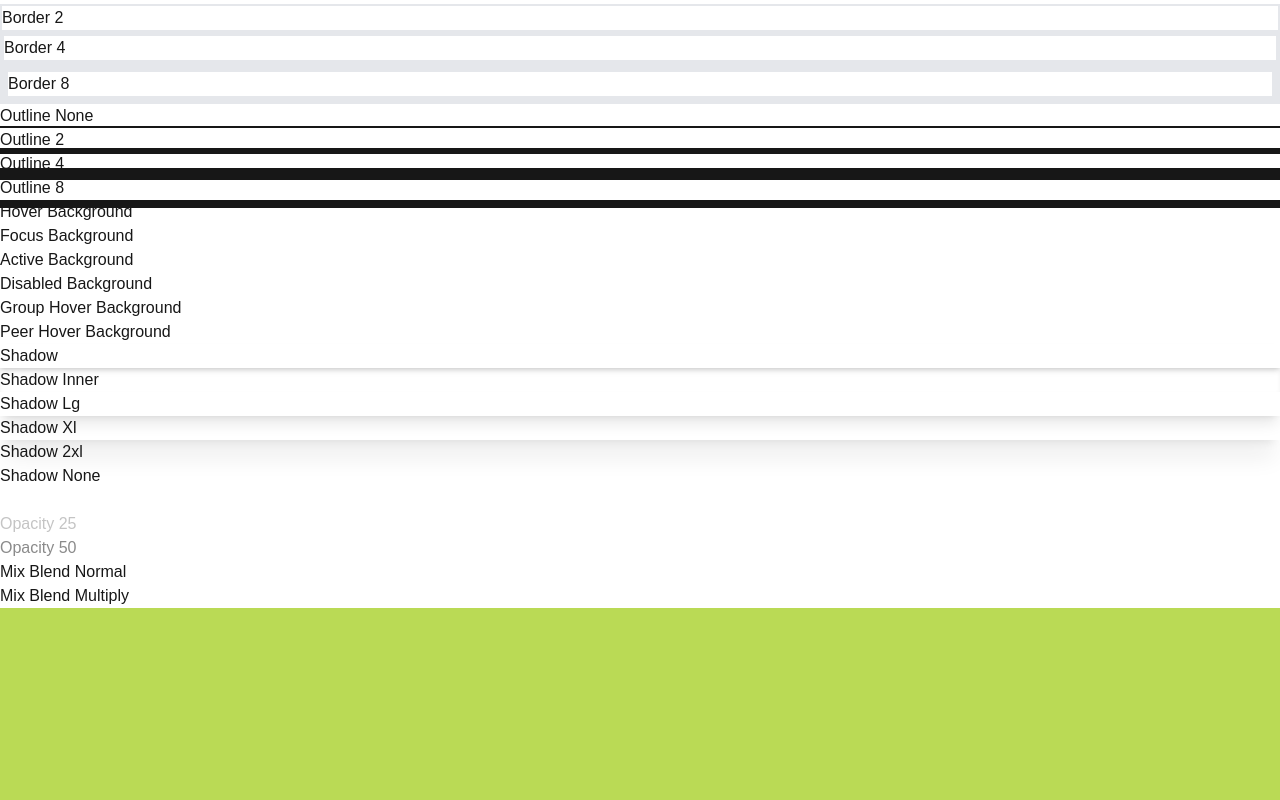
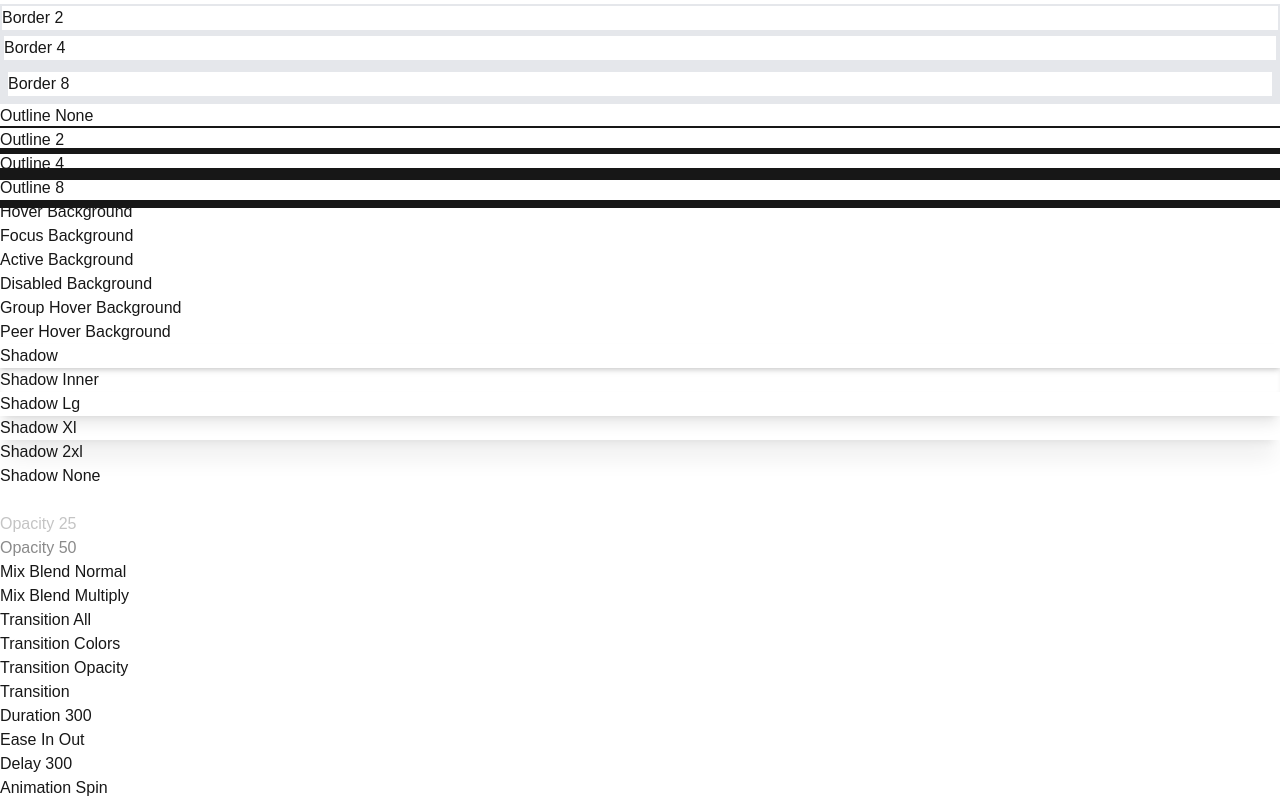
Before and after one commit to vietle290/tailwindcss, a Next.js app: page / in a window 1280 px wide. Shown: the part 5070-5870 px from the top of the page. Before the commit the page ends 5678 px from the top, so only its background shows below. Built offline with nearby package versions, Linux system fonts and the light colour scheme.

Commit message:
Tailwindcss Transition

```diff
--- a/app/page.tsx
+++ b/app/page.tsx
@@ -516,6 +516,38 @@ export default function Home() {
       <div className="mix-blend-multiply">
         <p>Mix Blend Multiply</p>
       </div>
+      {/*---------------------------------------*/}
+      {/* Tailwind Animation */}
+      {/*Tailwind Transition Property*/}
+      <div className="transition-all duration-300">
+        <p>Transition All</p>
+      </div>
+      <div className="transition-colors duration-300">
+        <p>Transition Colors</p>
+      </div>
+      <div className="transition-opacity duration-300">
+        <p>Transition Opacity</p>
+      </div>
+      <div className="transition duration-300">
+        <p>Transition</p>
+      </div>
+      {/*Tailwind Transition Duration*/}
+      <div className="duration-300">
+        <p>Duration 300</p>
+      </div>
+      {/*Tailwind Transition Timing Function*/}
+      <div className="ease-in-out duration-300">
+        <p>Ease In Out</p>
+      </div>
+      {/*Tailwind Transition Delay*/}
+      <div className="delay-300">
+        <p>Delay 300</p>
+      </div>
+      {/*Tailwind Transition Animation*/}
+      <div className="animation-spin duration-300 infinite ease-in-out">
+        <p>Animation Spin</p>
+      </div>
+      {/*---------------------------------------*/}
     </div>
   );
 }
```
